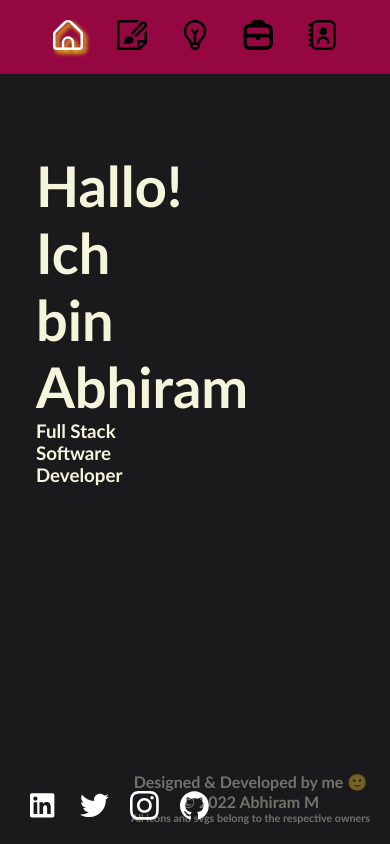
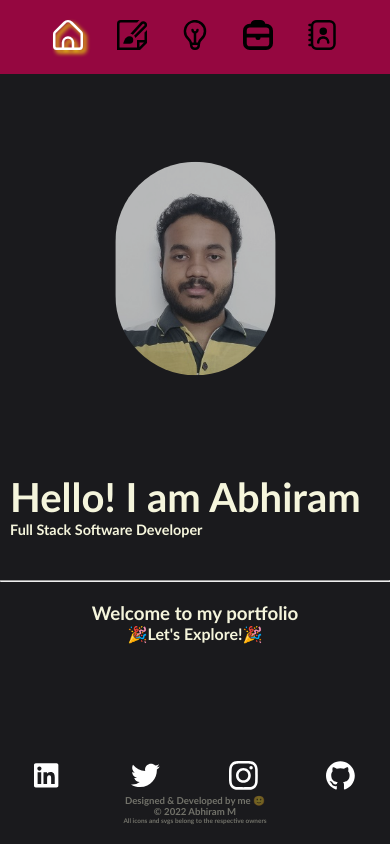
Before and after one commit to abhiramm99/PortFolio-App, an Angular app: page /home in a window 390 px wide. Built offline with nearby package versions, Linux system fonts and the light colour scheme.

Commit message:
home page revamp - made mobile friendly

```diff
--- a/src/app/home/home.component.css
+++ b/src/app/home/home.component.css
@@ -8,7 +8,7 @@
 }
 
 .home-container {
-    height: 50vh;
+    height: 60vh;
     display: flex;
     align-items: flex-end;
     justify-content: space-evenly;
@@ -17,6 +17,23 @@
 .left-side, .right-side {
     width: 40vw;
     padding: 10px;
+}
+
+.right-side {
+    display: flex;
+    justify-content: flex-end;
+    align-items: center;
+}
+
+.my-photo {
+    border-radius: 115px;
+    transform: scale(0.7);
+    opacity: 0.7;
+}
+
+.welcome-text {
+    text-align: center;
+    padding-top: 20px;
 }
 
 .quick-links-container {
@@ -29,14 +46,68 @@
     justify-content: space-around;
 }
 
+.footer-text-container {
+    position: absolute;
+    width: 100%;
+    bottom: 20px;
+    display: flex;
+    justify-content: flex-end;
+    align-items: center;
+}
+
 .footer-text {
     opacity: 0.4;
-    position: absolute;
-    bottom: 20px;
-    right: 20px;
     text-align: center;
+    margin: 0 20px;
 }
 
 .svg-icon {
     fill: #fff;
 }
+
+@media screen and (max-width: 500px) {
+    .footer-text {
+        font-size: 0.6em;
+    }
+
+    .footer-text-container {
+        justify-content: center;
+    }
+
+    .quick-links-container {
+        bottom: 50px;
+        width: 100%;
+        left: 0;
+    }
+
+    .left-side, .right-side {
+        width: 100%;
+    }
+
+    .right-side {
+        justify-content: center;
+    }
+
+    .home-container {
+        flex-direction: column-reverse;
+    }
+
+    .main-heading {
+        font-size: 2.5rem;
+    }
+
+    .sub-heading {
+        font-size: 0.9rem;
+    }
+}
+
+@media screen and (max-height: 750px) {
+    .right-side {
+        margin-top: 20px;
+        height: 190px;
+    }
+
+    .home-container {
+        height: auto;
+    }
+}
--- a/src/app/home/home.component.html
+++ b/src/app/home/home.component.html
@@ -1,11 +1,16 @@
 <div class="home-container">
     <div class="left-side">
-        <h1 @fadeInFromTop class="main-heading">{{currentGreetingLine}}</h1>
+        <h1 @fadeInFromTop class="main-heading">Hello! I am Abhiram</h1>
         <h3 @fadeInFromBottom class="sub-heading">Full Stack Software Developer</h3>
     </div>
     <div class="right-side">
-
+        <img src="assets/images/my-photo.jpg" class="my-photo">
     </div>
+</div>
+<hr>
+<div class="welcome-text">
+    <h3>Welcome to my portfolio</h3>
+    <h4>🎉Let's Explore!🎉</h4>
 </div>
 <div @fadeInFromBottom class="quick-links-container">
     <a href="https://in.linkedin.com/in/abhiram-m-5224141aa" target="_blank">
@@ -33,8 +38,10 @@
         </svg>
     </a>
 </div>
-<div class="footer-text">
-    <h4>Designed & Developed by me 🙂</h4>
-    <h4>&copy; 2022 Abhiram M</h4>
-    <h6>All icons and svgs belong to the respective owners</h6>
+<div class="footer-text-container">
+    <div class="footer-text">
+        <h4>Designed & Developed by me 🙂</h4>
+        <h4>&copy; 2022 Abhiram M</h4>
+        <h6>All icons and svgs belong to the respective owners</h6>
+    </div>
 </div>
--- a/src/app/home/home.component.ts
+++ b/src/app/home/home.component.ts
@@ -1,6 +1,5 @@
 import { Component, OnDestroy, OnInit } from '@angular/core';
 import { fadeInFromBottom, fadeInFromTop } from '../shared-files/animations';
-import { GREETING_LINES } from './home.constants';
 
 @Component({
   selector: 'app-home',
@@ -11,28 +10,12 @@ import { GREETING_LINES } from './home.constants';
     fadeInFromBottom
   ]
 })
-export class HomeComponent implements OnInit, OnDestroy {
+export class HomeComponent implements OnInit {
 
-  public currentGreetingLine: string;
-  public greetingInterval: any;
-
-  private index: number = 0;
 
   constructor() { }
 
   ngOnInit(): void {
-    this.currentGreetingLine = GREETING_LINES[this.index];
-    this.greetingInterval = setInterval(() => {
-      this.index++;
-      if (this.index === GREETING_LINES.length) {
-        this.index = 0;
-      }
-      this.currentGreetingLine = GREETING_LINES[this.index];
-    }, 3500);
-  }
-
-  ngOnDestroy(): void {
-    clearInterval(this.greetingInterval);
   }
 
 }
--- a/src/app/home/home.constants.ts
+++ /dev/null
@@ -1,6 +0,0 @@
-export const GREETING_LINES: Array<string> = [
-    'Hello! I am Abhiram',
-    'Hallo! Ich bin Abhiram',
-    'Bonjour! Je suis Abhiram!',
-    '¡Hola! Soy Abhiram'
-];
--- a/src/app/main-nav/main-nav.component.css
+++ b/src/app/main-nav/main-nav.component.css
@@ -2,6 +2,8 @@
     margin: 0;
     background-color: #950740;
     padding: 20px;
+    position: relative;
+    z-index: 9;
 }
 
 .main-nav {
```
Also changed, not shown: src/assets/images/my-photo.jpg (added), 1 other file (tests, documents, lock files or other folders).
